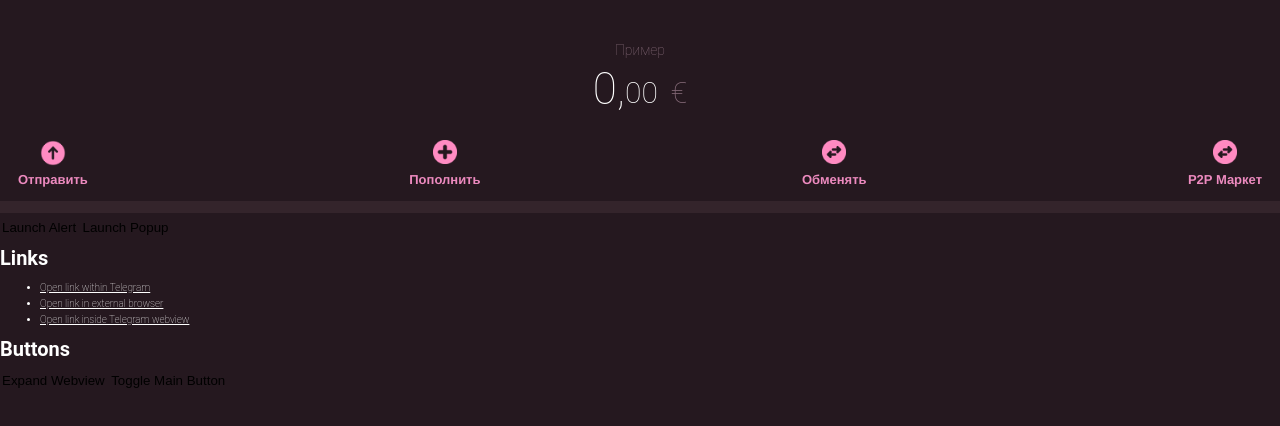
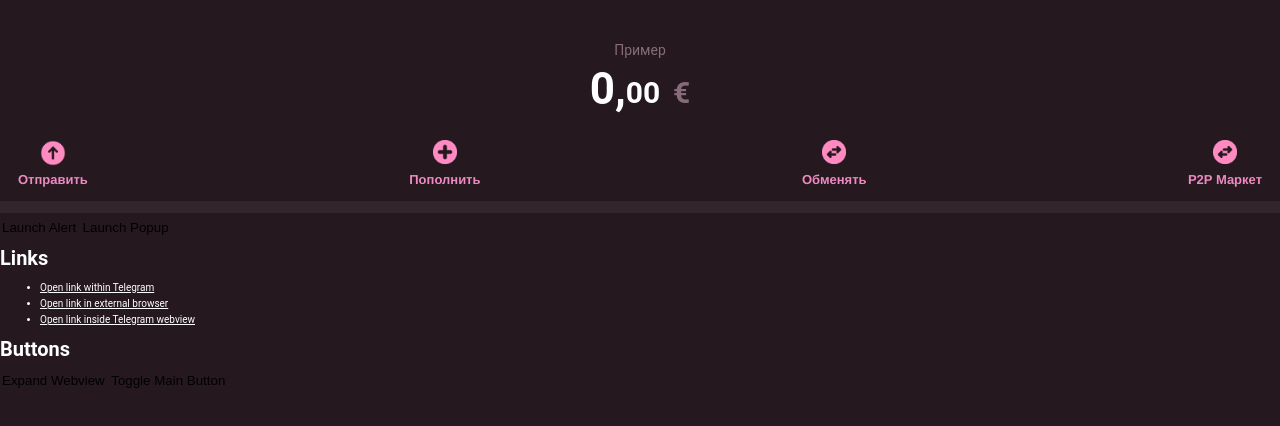
Before and after one commit to f4self/complementary_bot, a plain HTML site: page index.html in a window 1280 px wide. Drawn offline with Linux system fonts and the light colour scheme; a script that the page names is missing.

Commit message:
Add files via upload

```diff
--- a/index.html
+++ b/index.html
@@ -9,7 +9,6 @@
         body {
             --bg-color: var(--tg-theme-bg-color);
             font: 10px/16px "Roboto", Arial, Helvetica, Verdana, sans-serif;
-            font-weight: lighter;
             background-color: #25181f;
             color: #ffffff;
             margin: 0 0;
@@ -28,17 +27,14 @@
 
         .cents {
             font-size: 30px;
-            font-weight: lighter;
         }
 
         .cash {
             font-size: 44px;
-            font-weight: lighter;
         }
 
         .symbol {
             font-size: 30px;
-            font-weight: lighter;
             color: #866b79;
         }
 
```
